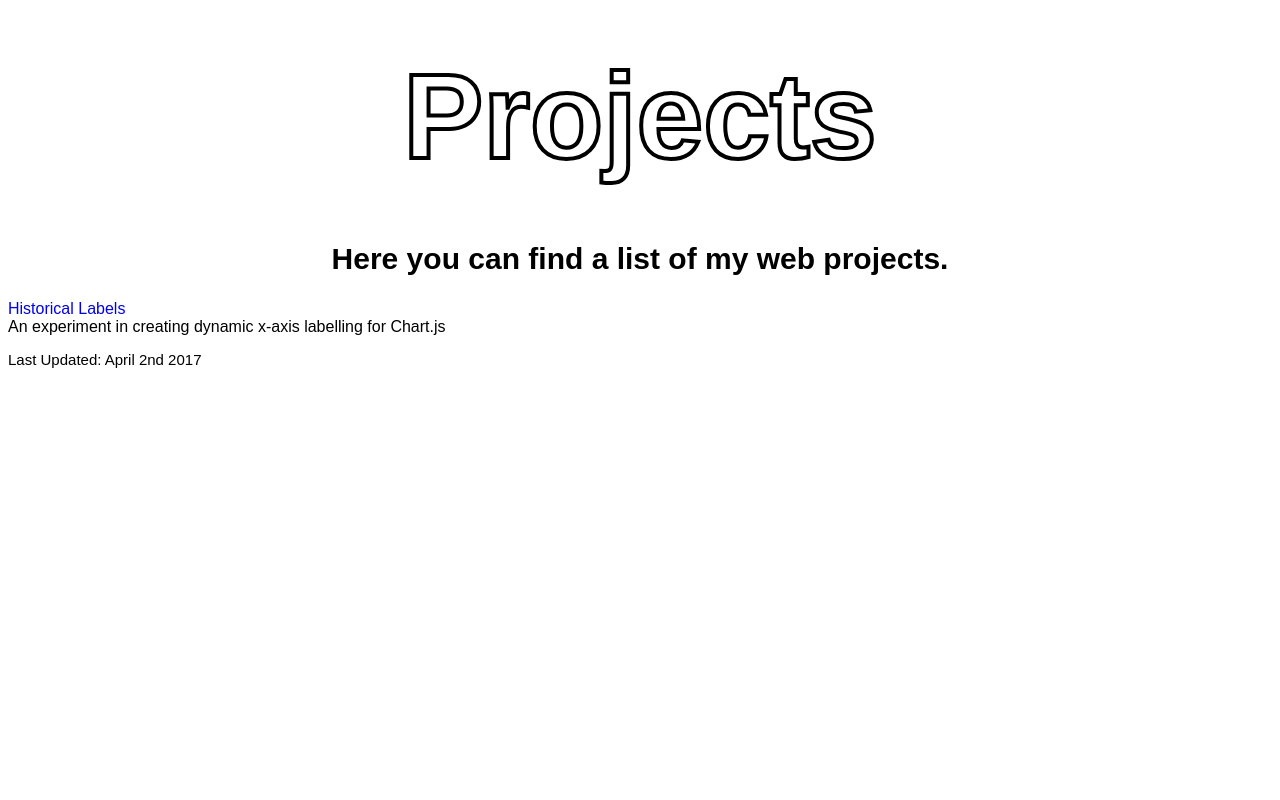
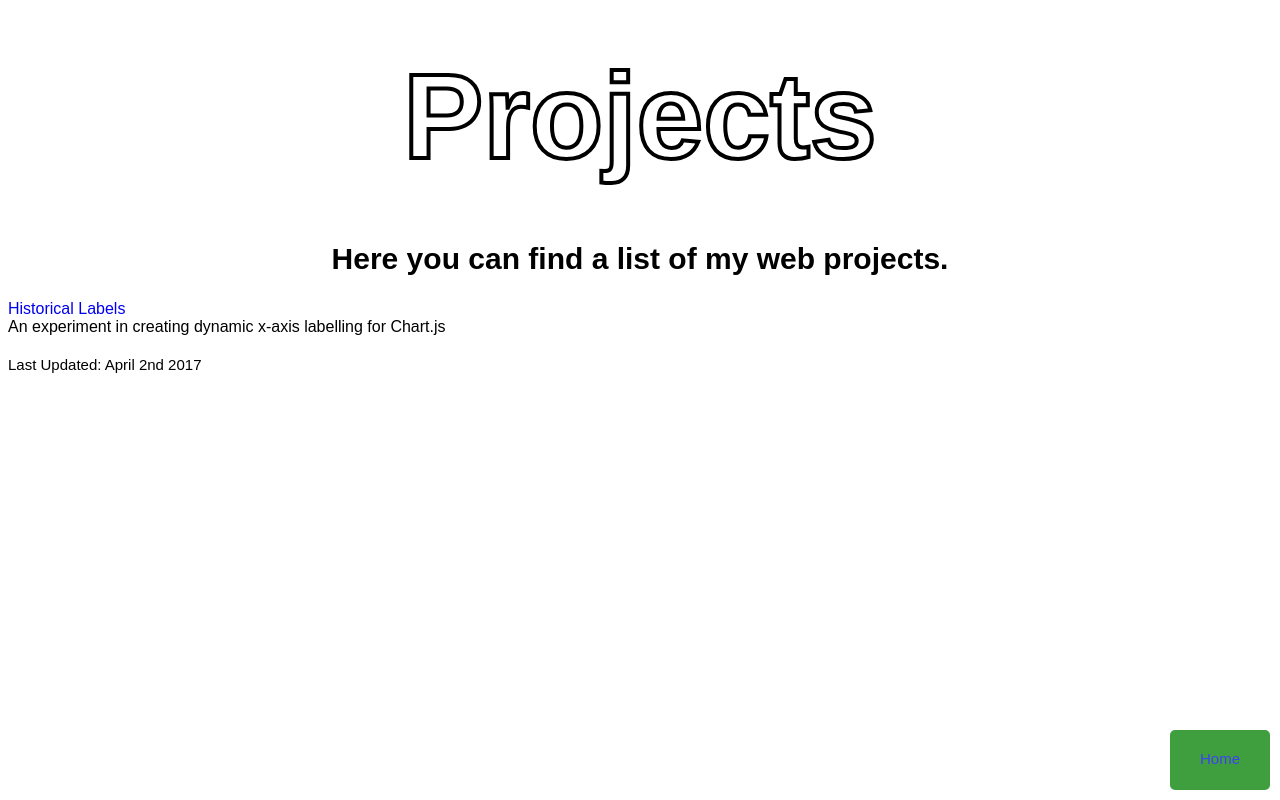
Before and after one commit to mitchpehora/mitchellpehora, a plain HTML site: page projects.html in a window 1280 px wide. Drawn offline with nearby package versions, Linux system fonts and the light colour scheme.

Commit message:
home
added button to get to homepage

```diff
--- a/projects.html
+++ b/projects.html
@@ -1,6 +1,23 @@
 <html>
 
 <style>
+
+.contactMe
+{
+  height: 60px;
+  width: 100px;
+  border-radius: 5px;
+  background-color: green;
+  text-align: center;
+  color: #FFFFFF;
+  font-family: 'Oswald', sans-serif;
+  position: absolute;
+  bottom: 10px;
+  right: 10px;
+  text-align: center;
+  opacity: .75;
+}
+
 h1 {
   font-family: 'Oswald', sans-serif;
   font-size: 120px;
@@ -28,15 +45,37 @@ h2{
 a {
   font-family: 'Oswald', sans-serif;
   text-decoration: none;
+}
+a:visited
+{
 
 }
-
 p
 {
 font-size: 15px;
+font-family: 'Oswald', sans-serif;
+text-decoration: none;
+padding-top: 5px;
+}
+
+p:visited
+{
+  font-size: 15px;
+  font-family: 'Oswald', sans-serif;
+  text-decoration: none;
+  padding-top: 5px;
+  color: white;
+
+
 }
 </style>
+
 <head>
+  <script
+          src="https://code.jquery.com/jquery-3.2.1.js"
+          integrity="sha256-DZAnKJ/6XZ9si04Hgrsxu/8s717jcIzLy3oi35EouyE="
+          crossorigin="anonymous"></script>
+  <script type='text/javascript' src='javascripts/index.js'></script>
 
 </head>
 
@@ -48,6 +87,10 @@ font-size: 15px;
 <a>An experiment in creating dynamic x-axis labelling for Chart.js<a>
 <p>Last Updated: April 2nd 2017</p>
 </div>
+
+<div class='contactMe'>
+<a href='https://mitchpehora.github.io/mitchellpehora/index'><p>Home</p>
+</a></div>
 <body>
 
 
```
